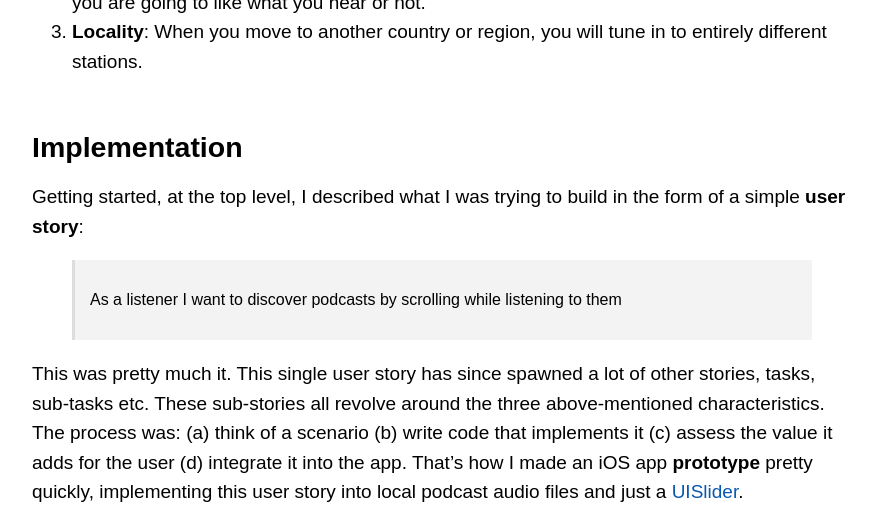
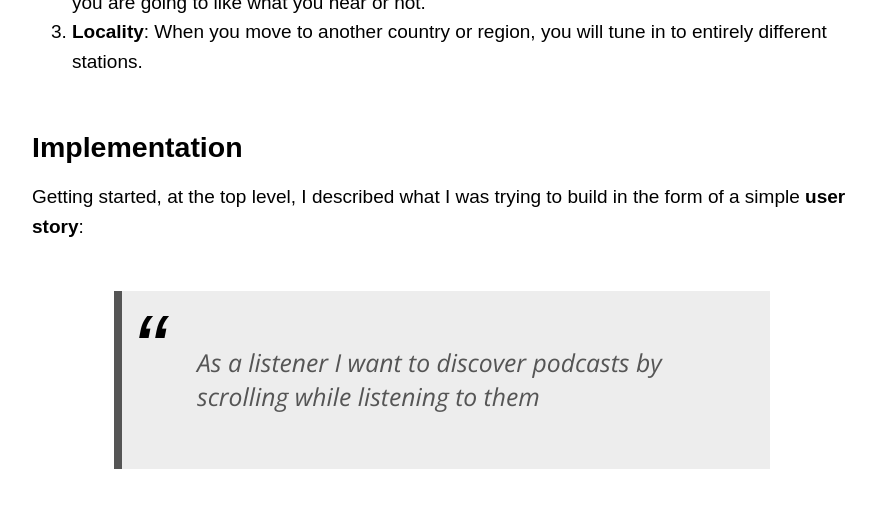
Before and after one commit to orjpap/orjpap.github.io, a Jekyll site: the page built from _posts/2019-05-02-iOS-podfast-edit.md, in a window 1280 px wide and 1400 px high, scrolled down 844 px. Shown: the top 521 px of the window, without its empty margins (323-1197 px from the left). Built offline with Jekyll 4.4.1, drawn with Linux system fonts in a browser that asks for light colours; Markdown is read by kramdown in place of the engine named in the settings; grey boxes are pictures that could not be loaded.

Commit message:
Revert "Blockquote styling"
This reverts commit 9e44cb44124ed646d831fd15e35bff49ab5bccd4.

```diff
--- a/_sass/plain.scss
+++ b/_sass/plain.scss
@@ -257,6 +257,39 @@ main {
   }
 }
 
-blockquote {padding: 15px; font-size: 16px; line-height: 18px;}
+@import url(https://fonts.googleapis.com/css?family=Open+Sans:400italic);
+blockquote{
+  font-size: 1.3em;
+  width:80%;
+  margin:50px auto;
+  font-family:Open Sans;
+  font-style:italic;
+  color: #555555;
+  padding:1.2em 30px 1.2em 75px;
+  border-left:8px solid #555555;
+  line-height:1.4;
+  position: relative;
+  background:#EDEDED;
+}
 
-blockquote {border-left: 3px solid #ddd; background: #f3f3f3;}
+blockquote::before{
+  font-family:Arial;
+  content: "\201C";
+  color:black;
+  font-size:4em;
+  position: absolute;
+  left: 10px;
+  top:-10px;
+}
+
+blockquote::after{
+  content: '';
+}
+
+blockquote span{
+  display:block;
+  color:#333333;
+  font-style: normal;
+  font-weight: bold;
+  margin-top:1em;
+}
```
